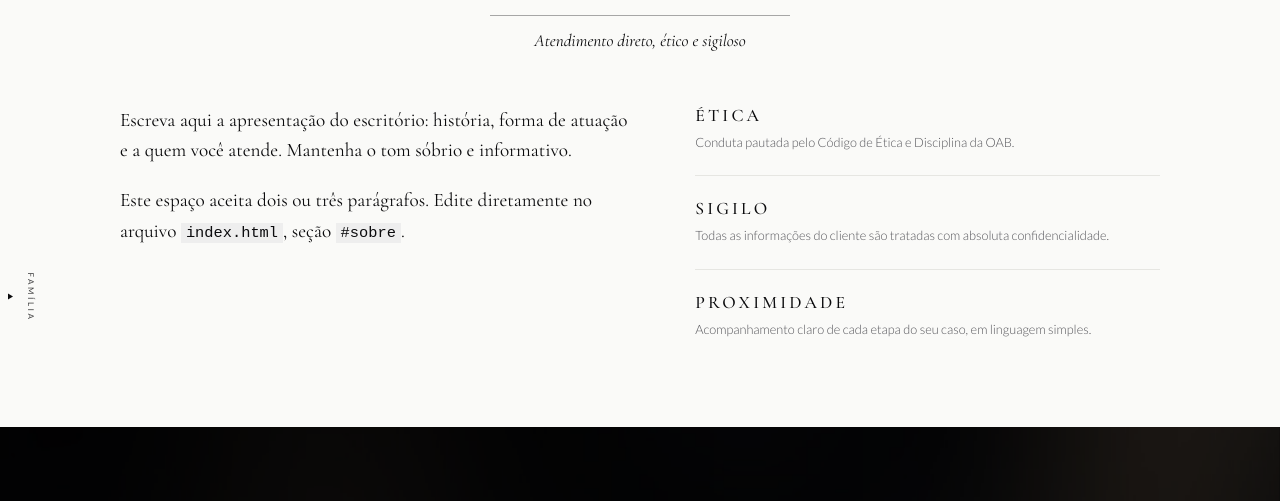
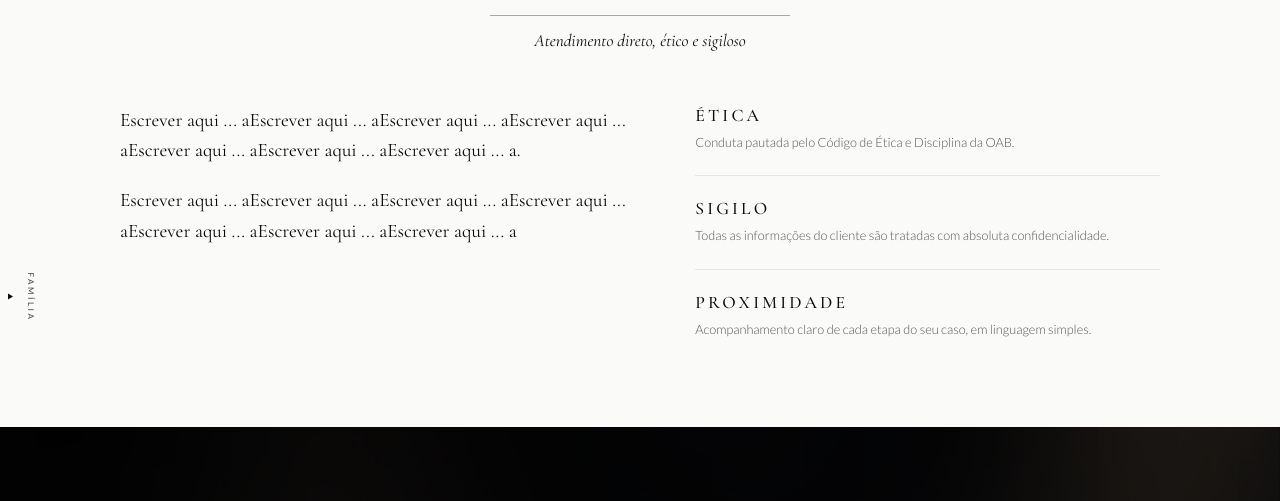
Before and after one commit to EmersonDuraes/juridico, a plain HTML site: page index.html in a window 1280 px wide. Both pictures are taken after a click on the link "SOBRE O ESCRITÓRIO". Shown: the part 103-604 px from the top of the page. Drawn offline with nearby package versions, Linux system fonts and the light colour scheme.

Commit message:
Revise about section content in index.html
Updated the content in the about section with placeholder text.

```diff
--- a/index.html
+++ b/index.html
@@ -115,8 +115,8 @@
 
         <div class="about-grid">
           <div class="about-text reveal">
-            <p>Escreva aqui a apresentação do escritório: história, forma de atuação e a quem você atende. Mantenha o tom sóbrio e informativo.</p>
-            <p>Este espaço aceita dois ou três parágrafos. Edite diretamente no arquivo <code>index.html</code>, seção <code>#sobre</code>.</p>
+            <p>Escrever aqui ... aEscrever aqui ... aEscrever aqui ... aEscrever aqui ... aEscrever aqui ... aEscrever aqui ... aEscrever aqui ... a.</p>
+            <p>Escrever aqui ... aEscrever aqui ... aEscrever aqui ... aEscrever aqui ... aEscrever aqui ... aEscrever aqui ... aEscrever aqui ... a</p>
           </div>
           <ul class="pillars">
             <li class="reveal"><h3>Ética</h3><p>Conduta pautada pelo Código de Ética e Disciplina da OAB.</p></li>
```
